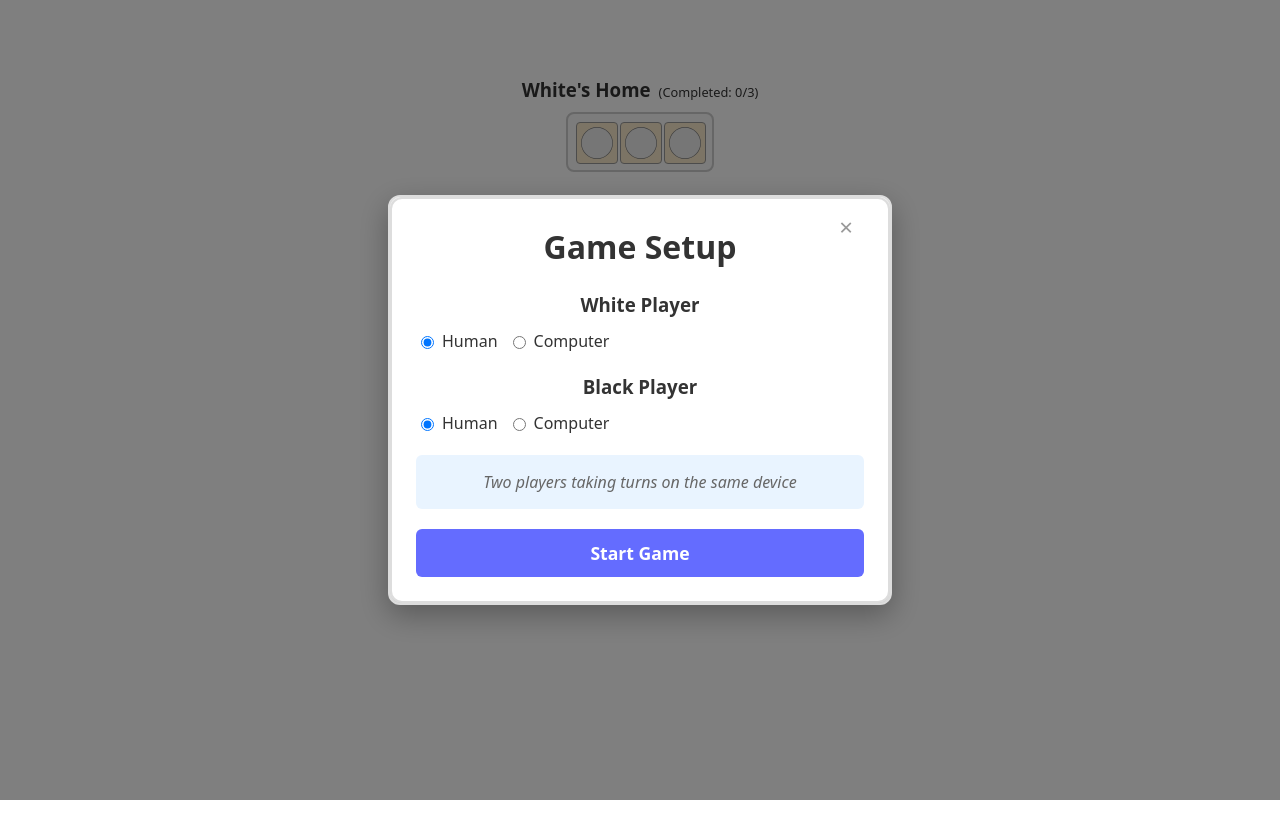
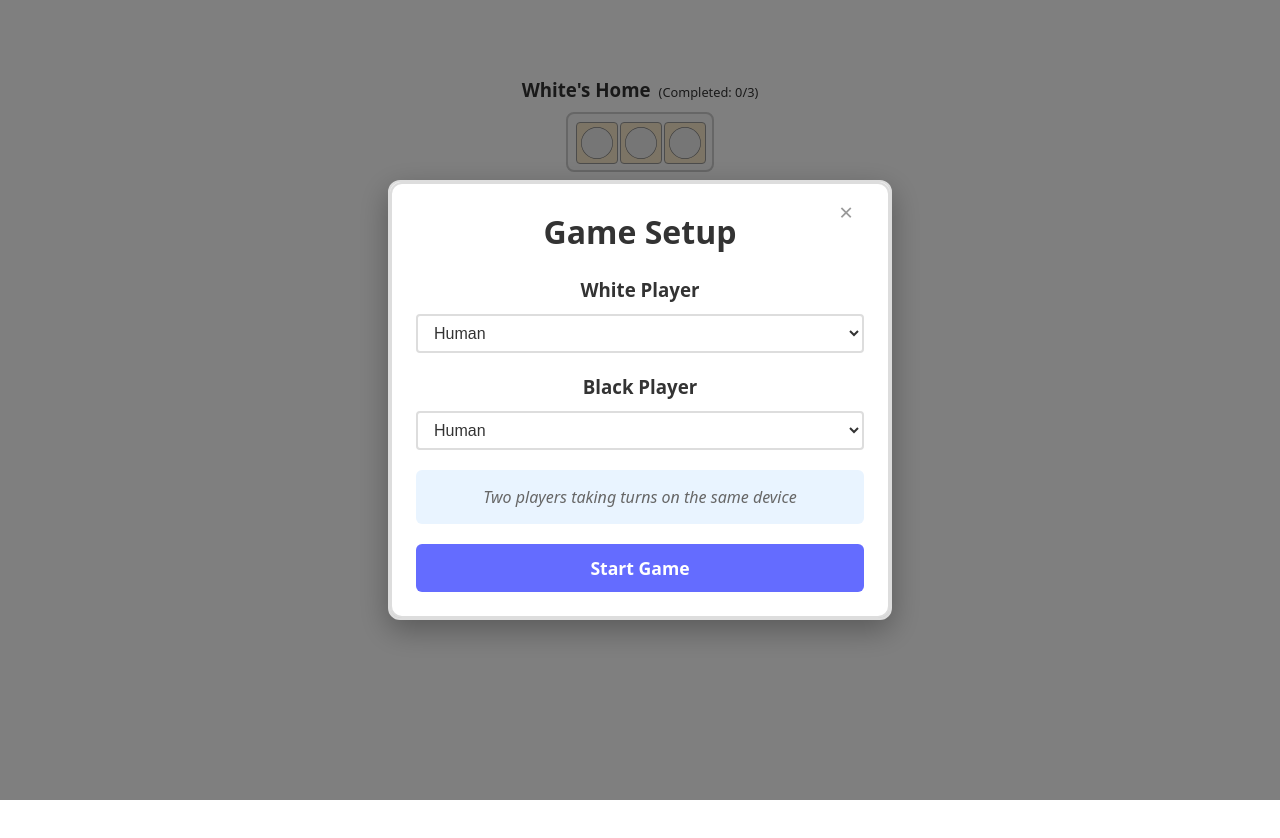
Before and after one commit to GloinTheDark/ur2, a React (Vite) app: page / in a window 1280 px wide. Both pictures are taken after a click on the button "Start Game". Shown: the top 838 px of the page. Built offline with nearby package versions, Linux system fonts and the light colour scheme.

Commit message:
Use drop downs for player type

```diff
--- a/src/GameSetup.tsx
+++ b/src/GameSetup.tsx
@@ -1,32 +1,100 @@
-import React, { useState } from 'react';
+import React, { useState, useEffect } from 'react';
 import type { PlayerType } from './PlayerAgent';
 
 export interface GameSetupProps {
     onStartGame: (whitePlayer: PlayerType, blackPlayer: PlayerType, difficulty: 'easy' | 'medium' | 'hard') => void;
 }
 
+type PlayerOption = 'human' | 'easy-computer' | 'medium-computer' | 'hard-computer';
+
+interface GameSetupState {
+    whitePlayerOption: PlayerOption;
+    blackPlayerOption: PlayerOption;
+}
+
+const STORAGE_KEY = 'ur-game-setup';
+
 const GameSetup: React.FC<GameSetupProps> = ({ onStartGame }) => {
-    const [whitePlayer, setWhitePlayer] = useState<PlayerType>('human');
-    const [blackPlayer, setBlackPlayer] = useState<PlayerType>('human');
-    const [difficulty, setDifficulty] = useState<'easy' | 'medium' | 'hard'>('medium');
+    const [whitePlayerOption, setWhitePlayerOption] = useState<PlayerOption>('human');
+    const [blackPlayerOption, setBlackPlayerOption] = useState<PlayerOption>('human');
+
+    // Load settings from localStorage on component mount
+    useEffect(() => {
+        try {
+            const savedSetup = localStorage.getItem(STORAGE_KEY);
+            if (savedSetup) {
+                const parsedSetup: GameSetupState = JSON.parse(savedSetup);
+                setWhitePlayerOption(parsedSetup.whitePlayerOption || 'human');
+                setBlackPlayerOption(parsedSetup.blackPlayerOption || 'human');
+            }
+        } catch (error) {
+            console.warn('Failed to load game setup from localStorage:', error);
+        }
+    }, []);
+
+    // Save settings to localStorage whenever they change
+    useEffect(() => {
+        try {
+            const setupState: GameSetupState = {
+                whitePlayerOption,
+                blackPlayerOption
+            };
+            localStorage.setItem(STORAGE_KEY, JSON.stringify(setupState));
+        } catch (error) {
+            console.warn('Failed to save game setup to localStorage:', error);
+        }
+    }, [whitePlayerOption, blackPlayerOption]);
 
     const handleStartGame = () => {
-        onStartGame(whitePlayer, blackPlayer, difficulty);
+        const { type: whiteType, difficulty: whiteDifficulty } = parsePlayerOption(whitePlayerOption);
+        const { type: blackType, difficulty: blackDifficulty } = parsePlayerOption(blackPlayerOption);
+
+        // Use the highest difficulty if both players are computers
+        const finalDifficulty = whiteDifficulty || blackDifficulty || 'medium';
+
+        onStartGame(whiteType, blackType, finalDifficulty);
     };
 
-    const getGameModeDescription = () => {
-        if (whitePlayer === 'human' && blackPlayer === 'human') {
+    const parsePlayerOption = (option: PlayerOption): { type: PlayerType; difficulty: 'easy' | 'medium' | 'hard' | null } => {
+        switch (option) {
+            case 'human':
+                return { type: 'human', difficulty: null };
+            case 'easy-computer':
+                return { type: 'computer', difficulty: 'easy' };
+            case 'medium-computer':
+                return { type: 'computer', difficulty: 'medium' };
+            case 'hard-computer':
+                return { type: 'computer', difficulty: 'hard' };
+            default:
+                return { type: 'human', difficulty: null };
+        }
+    };
+
+    const getGameModeDescription = (): string => {
+        const whiteType = parsePlayerOption(whitePlayerOption).type;
+        const blackType = parsePlayerOption(blackPlayerOption).type;
+
+        if (whiteType === 'human' && blackType === 'human') {
             return 'Two players taking turns on the same device';
-        } else if (whitePlayer === 'human' && blackPlayer === 'computer') {
+        } else if (whiteType === 'human' && blackType === 'computer') {
             return 'You play as White against the computer';
-        } else if (whitePlayer === 'computer' && blackPlayer === 'human') {
+        } else if (whiteType === 'computer' && blackType === 'human') {
             return 'You play as Black against the computer';
         } else {
             return 'Watch two computer players compete';
         }
     };
 
-    const showDifficultySelector = whitePlayer === 'computer' || blackPlayer === 'computer';
+    const selectStyle = {
+        width: '100%',
+        padding: '8px 12px',
+        fontSize: '1rem',
+        borderRadius: '4px',
+        border: '2px solid var(--border-color, #ddd)',
+        backgroundColor: 'var(--input-bg, #fff)',
+        color: 'var(--text-color, #333)',
+        cursor: 'pointer'
+    };
 
     return (
         <div style={{
@@ -43,86 +111,31 @@ const GameSetup: React.FC<GameSetupProps> = ({ onStartGame }) => {
 
             <div style={{ marginBottom: '20px' }}>
                 <h3 style={{ marginBottom: '10px', color: 'var(--text-color, #333)' }}>White Player</h3>
-                <div style={{ display: 'flex', gap: '10px' }}>
-                    <label style={{ display: 'flex', alignItems: 'center', gap: '5px', color: 'var(--text-color, #333)' }}>
-                        <input
-                            type="radio"
-                            value="human"
-                            checked={whitePlayer === 'human'}
-                            onChange={(e) => setWhitePlayer(e.target.value as PlayerType)}
-                        />
-                        Human
-                    </label>
-                    <label style={{ display: 'flex', alignItems: 'center', gap: '5px', color: 'var(--text-color, #333)' }}>
-                        <input
-                            type="radio"
-                            value="computer"
-                            checked={whitePlayer === 'computer'}
-                            onChange={(e) => setWhitePlayer(e.target.value as PlayerType)}
-                        />
-                        Computer
-                    </label>
-                </div>
+                <select
+                    value={whitePlayerOption}
+                    onChange={(e) => setWhitePlayerOption(e.target.value as PlayerOption)}
+                    style={selectStyle}
+                >
+                    <option value="human">Human</option>
+                    <option value="easy-computer">Easy Computer</option>
+                    <option value="medium-computer">Medium Computer</option>
+                    <option value="hard-computer">Hard Computer</option>
+                </select>
             </div>
 
             <div style={{ marginBottom: '20px' }}>
                 <h3 style={{ marginBottom: '10px', color: 'var(--text-color, #333)' }}>Black Player</h3>
-                <div style={{ display: 'flex', gap: '10px' }}>
-                    <label style={{ display: 'flex', alignItems: 'center', gap: '5px', color: 'var(--text-color, #333)' }}>
-                        <input
-                            type="radio"
-                            value="human"
-                            checked={blackPlayer === 'human'}
-                            onChange={(e) => setBlackPlayer(e.target.value as PlayerType)}
-                        />
-                        Human
-                    </label>
-                    <label style={{ display: 'flex', alignItems: 'center', gap: '5px', color: 'var(--text-color, #333)' }}>
-                        <input
-                            type="radio"
-                            value="computer"
-                            checked={blackPlayer === 'computer'}
-                            onChange={(e) => setBlackPlayer(e.target.value as PlayerType)}
-                        />
-                        Computer
-                    </label>
-                </div>
+                <select
+                    value={blackPlayerOption}
+                    onChange={(e) => setBlackPlayerOption(e.target.value as PlayerOption)}
+                    style={selectStyle}
+                >
+                    <option value="human">Human</option>
+                    <option value="easy-computer">Easy Computer</option>
+                    <option value="medium-computer">Medium Computer</option>
+                    <option value="hard-computer">Hard Computer</option>
+                </select>
             </div>
-
-            {showDifficultySelector && (
-                <div style={{ marginBottom: '20px' }}>
-                    <h3 style={{ marginBottom: '10px', color: 'var(--text-color, #333)' }}>Computer Difficulty</h3>
-                    <div style={{ display: 'flex', gap: '10px' }}>
-                        <label style={{ display: 'flex', alignItems: 'center', gap: '5px', color: 'var(--text-color, #333)' }}>
-                            <input
-                                type="radio"
-                                value="easy"
-                                checked={difficulty === 'easy'}
-                                onChange={(e) => setDifficulty(e.target.value as 'easy' | 'medium' | 'hard')}
-                            />
-                            Easy
-                        </label>
-                        <label style={{ display: 'flex', alignItems: 'center', gap: '5px', color: 'var(--text-color, #333)' }}>
-                            <input
-                                type="radio"
-                                value="medium"
-                                checked={difficulty === 'medium'}
-                                onChange={(e) => setDifficulty(e.target.value as 'easy' | 'medium' | 'hard')}
-                            />
-                            Medium
-                        </label>
-                        <label style={{ display: 'flex', alignItems: 'center', gap: '5px', color: 'var(--text-color, #333)' }}>
-                            <input
-                                type="radio"
-                                value="hard"
-                                checked={difficulty === 'hard'}
-                                onChange={(e) => setDifficulty(e.target.value as 'easy' | 'medium' | 'hard')}
-                            />
-                            Hard
-                        </label>
-                    </div>
-                </div>
-            )}
 
             <div style={{
                 padding: '15px',
```
